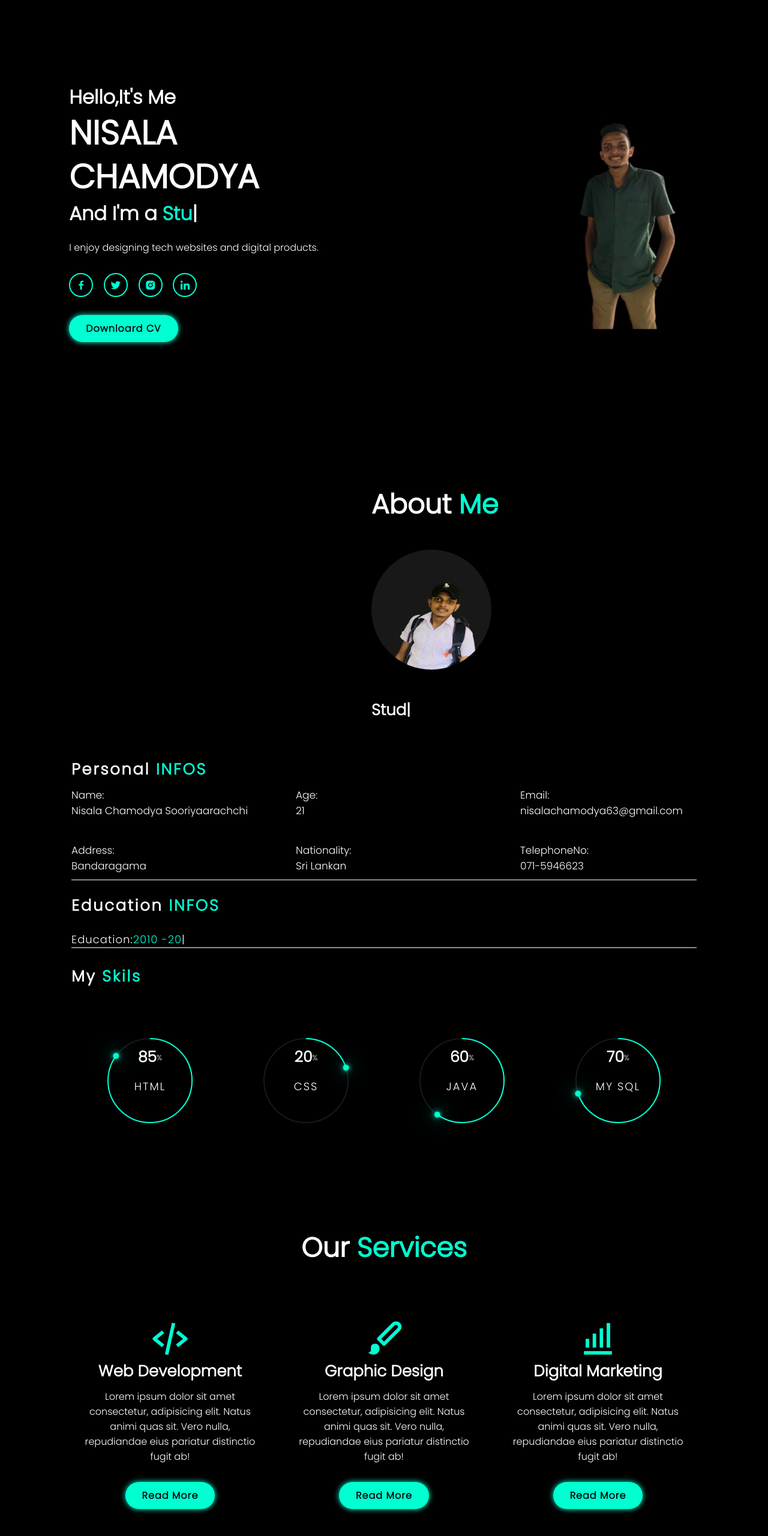
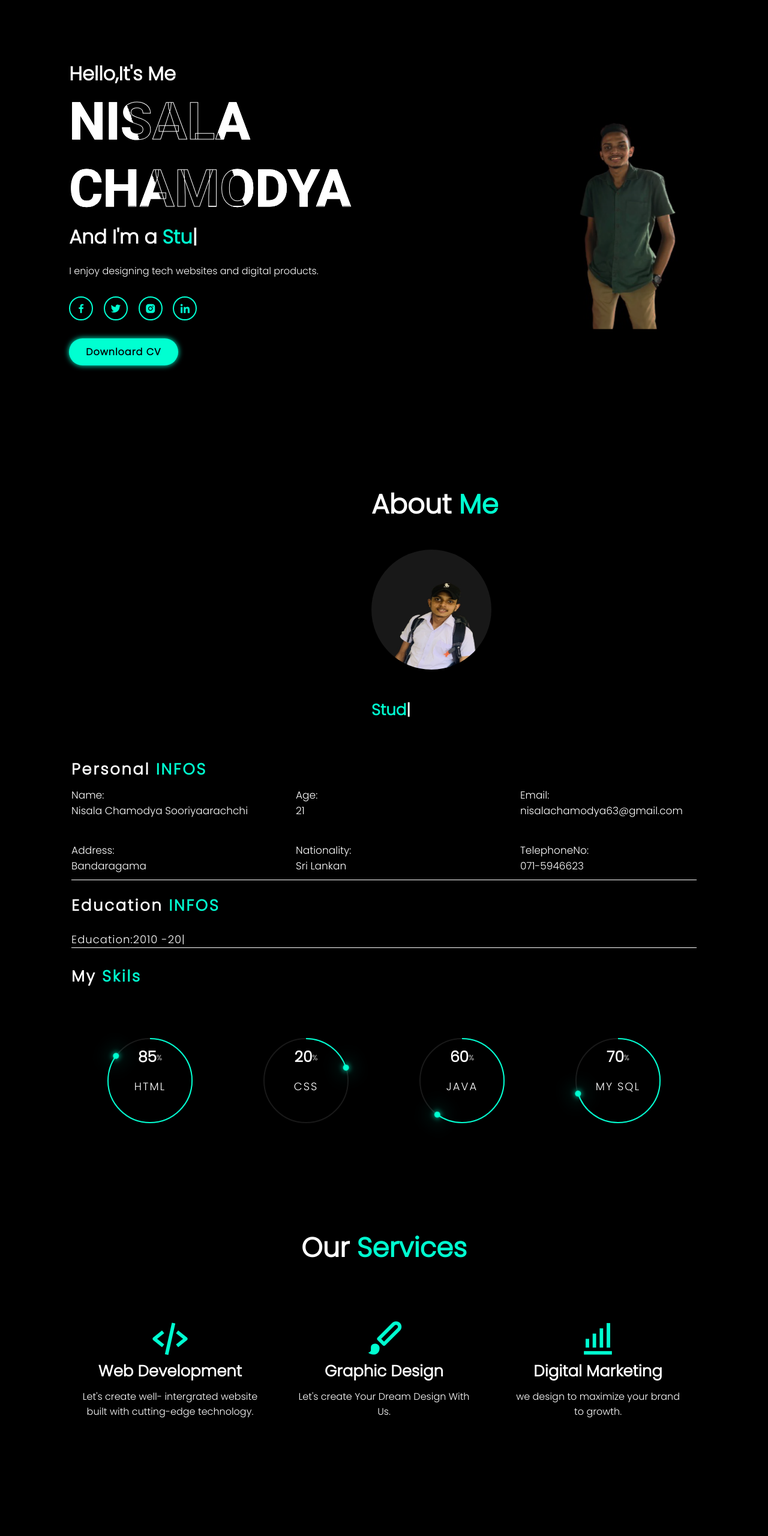
Before and after one commit to Nisala-Chamodya/My-Portfolio-01, a plain HTML site: page index.html in a window 1280 px wide. Shown: the part 102-2662 px from the top of the page at 60% size. Drawn offline with nearby package versions, Linux system fonts and the light colour scheme; a web font is replaced by a local one.

Commit message:
with data

```diff
--- a/assets/css/style.css
+++ b/assets/css/style.css
@@ -1,5 +1,5 @@
 @import url('https://fonts.googleapis.com/css2?family=Farro&family=Poppins:wght@300&family=Reggae+One&display=swap');
-
+@import url('https://fonts.googleapis.com/css2?family=Roboto:wght@700&display=swap');
 * {
     margin: 0;
     padding: 0;
@@ -124,12 +124,25 @@ section {
 }
 
 .home-content h1 {
-    font-size: 5.6rem;
+    font-size: 8.6rem;
+    font-family: 'Roboto',  sans-serif;
     font-weight: 700;
     line-height: 1.3;
+    color: transparent;
+    -webkit-text-stroke: 1px #fff;
+    background: url(../images/back.png);
+    -webkit-background-clip: text;
+    background-position: 0 0;
+    animation: back 15s linear infinite;
+
+}
+@keyframes back {
+    100%{
+        background-position: 2000px 0;
+    }
+}
 
 
-}
 
 .home-content p {
     font-size: 1.6rem;
--- a/index.html
+++ b/index.html
@@ -58,29 +58,29 @@
                         <img src="assets/images/aboutme.jpg" alt="aboutme.jpg">
                     </div>
                     <br><br><br>
-                    <h3> <span class="about_memultiple-text"></span></h3>
+                    <h3> <span class="about_memultiple-text main-span-color"></span></h3>
                     <br> <br><br><br>
                 </div>
                 <div class="personal-info-content">
                     <h2 class="second-heading"> Personal <span class="infos"> INFOS</span> </h2>
                     <div class="personalInfo">
                         <div><span>Name:</span><span> <br> Nisala Chamodya Sooriyaarachchi</span></div>
-                        <div><span>Age:</span><span>  <br>  21</span></div>
-                        <div><span>Email:</span><span>  <br>  nisalachamodya63@gmail.com</span></div>
-                        <div><span>Address:</span><span>  <br>  Bandaragama</span></div>
-                        <div><span>Nationality:</span><span>  <br>  Sri Lankan</span></div>
-                        <div><span>TelephoneNo:</span><span> <br>  071-5946623</span></div>
+                        <div><span>Age:</span><span> <br> 21</span></div>
+                        <div><span>Email:</span><span> <br> nisalachamodya63@gmail.com</span></div>
+                        <div><span>Address:</span><span> <br> Bandaragama</span></div>
+                        <div><span>Nationality:</span><span> <br> Sri Lankan</span></div>
+                        <div><span>TelephoneNo:</span><span> <br> 071-5946623</span></div>
                     </div>
                     <div class="educationInfo">
                         <br>
-                        <h2 class="second-heading"> Education   <span class="infos">   INFOS</span> </h2>
+                        <h2 class="second-heading"> Education <span class="infos"> INFOS</span> </h2>
                         <br>
-                        <div><span >Education:</span><span class="educationtype main-span-color"></span></div>
+                        <div><span>Education:</span><span class="educationtype"></span></div>
                     </div>
 
                     <br><br>
                     <!--Skil Section-->
-                    <h2 class="second-heading"> My   <span class="infos">   Skils</span> </h2>
+                    <h2 class="second-heading"> My <span class="infos"> Skils</span> </h2>
                     <br><br>
 
                     <div class="container">
@@ -157,20 +157,18 @@
             <div class="services-box">
                 <i class='bx bx-code-alt'></i>
                 <h3>Web Development</h3>
-                <p>Lorem ipsum dolor sit amet consectetur,
-                    adipisicing elit. Natus animi quas sit. Vero nulla, repudiandae eius pariatur distinctio fugit ab!
-                </p>
-                <a href="#" class="btn">Read More</a>
+                <p> Let's create well- intergrated website built with cutting-edge technology. </p>
+
+                <!--  <a href="#" class="btn">Read More</a>-->
             </div>
 
 
             <div class="services-box">
                 <i class='bx bxs-paint'></i>
                 <h3>Graphic Design</h3>
-                <p>Lorem ipsum dolor sit amet consectetur,
-                    adipisicing elit. Natus animi quas sit. Vero nulla, repudiandae eius pariatur distinctio fugit ab!
-                </p>
-                <a href="#" class="btn">Read More</a>
+                <p> Let's create Your Dream Design With Us.</p>
+
+                <!-- <a href="#" class="btn">Read More</a>-->
             </div>
 
 
@@ -178,10 +176,9 @@
             <div class="services-box">
                 <i class='bx bx-bar-chart-alt'></i>
                 <h3>Digital Marketing</h3>
-                <p>Lorem ipsum dolor sit amet consectetur,
-                    adipisicing elit. Natus animi quas sit. Vero nulla, repudiandae eius pariatur distinctio fugit ab!
-                </p>
-                <a href="#" class="btn">Read More</a>
+                <p>we design to maximize your brand to growth. </p>
+
+                <!--  <a href="#" class="btn">Read More</a> -->
             </div>
 
 
@@ -196,34 +193,34 @@
         <div class="portfolio-container">
 
             <div class="portfolio-box">
-                <img src="assets/images/portfoio1.jpg" alt="portfoio1.jpg" width="350" height="350">
+                <img src="assets/images/sooriya bakery.png" alt="sooriya bakery.png" width="350" height="350">
                 <div class="portfoio-layer">
-                    <h4>Web Design</h4>
-                    <p>Lorem ipsum dolor sit amet consectetur adipisicing elit. Maxime, molestias.</p>
+                    <h4>Bakery Management System</h4>
+                    <p>Bakery Management System Developed to the Sooriya Bakers.</p>
                     <a href="#"><i class='bx bx-link-external'></i> </a>
                 </div>
             </div>
 
             <div class="portfolio-box">
-                <img src="assets/images/portfolio2.jpg" alt="portfoio2.jpg" width="350" height="350">
+                <img src="assets/images/hostel.png " alt="hostel.png" width="350" height="350">
                 <div class="portfoio-layer">
-                    <h4>Web Design</h4>
-                    <p>Lorem ipsum dolor sit amet consectetur adipisicing elit. Maxime, molestias.</p>
+                    <h4>Hostel Management System</h4>
+                    <p>Hostel Management System Developed for the D24 Hostels.</p>
                     <a href="#"><i class='bx bx-link-external'></i> </a>
                 </div>
             </div>
 
 
             <div class="portfolio-box">
-                <img src="assets/images/portfolio3.jpg" alt="portfoio3.jpg" width="350" height="350">
+                <img src="assets/images/htmlcssjs.png" alt="portfoio3.jpg" width="350" height="350">
                 <div class="portfoio-layer">
                     <h4>Web Design</h4>
-                    <p>Lorem ipsum dolor sit amet consectetur adipisicing elit. Maxime, molestias.</p>
+                    <p>HTML , CSS , Assignments.</p>
                     <a href="#"><i class='bx bx-link-external'></i> </a>
                 </div>
             </div>
 
-
+            <!--
             <div class="portfolio-box">
                 <img src="assets/images/portfolio4 .png" alt="portfoio4.jpg" width="350" height="350">
                 <div class="portfoio-layer">
@@ -250,7 +247,7 @@
                     <p>Lorem ipsum dolor sit amet consectetur adipisicing elit. Maxime, molestias.</p>
                     <a href="#"><i class='bx bx-link-external'></i> </a>
                 </div>
-            </div>
+            </div>-->
 
 
 
@@ -263,7 +260,7 @@
     </section>
     <!--Contact Section Design -->
     <section class="contact" id="contact">
-        <h2 class="heading">Contact <span class="main-span-color" >Me!</span></h2>
+        <h2 class="heading">Contact <span class="main-span-color">Me!</span></h2>
 
         <form action="#">
 
```
Also changed, not shown: assets/images/back.png (added), assets/images/hostel.png (added), assets/images/portfolio2.jpg (deleted), assets/images/portfolio5.png (deleted), assets/images/portfolio6.png (deleted), assets/images/sooriya bakery.png (added), 1 other file. Lines whose indentation alone changed are shown as unchanged.
